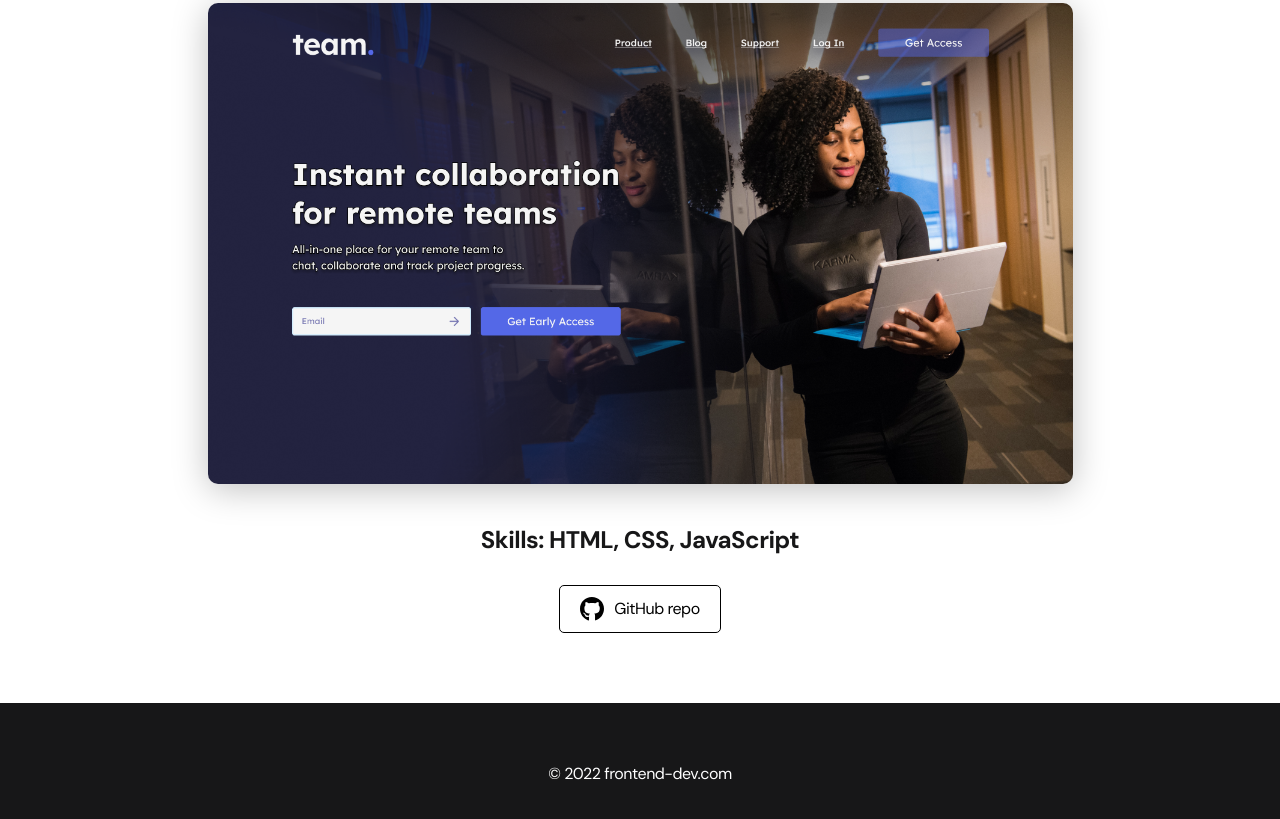
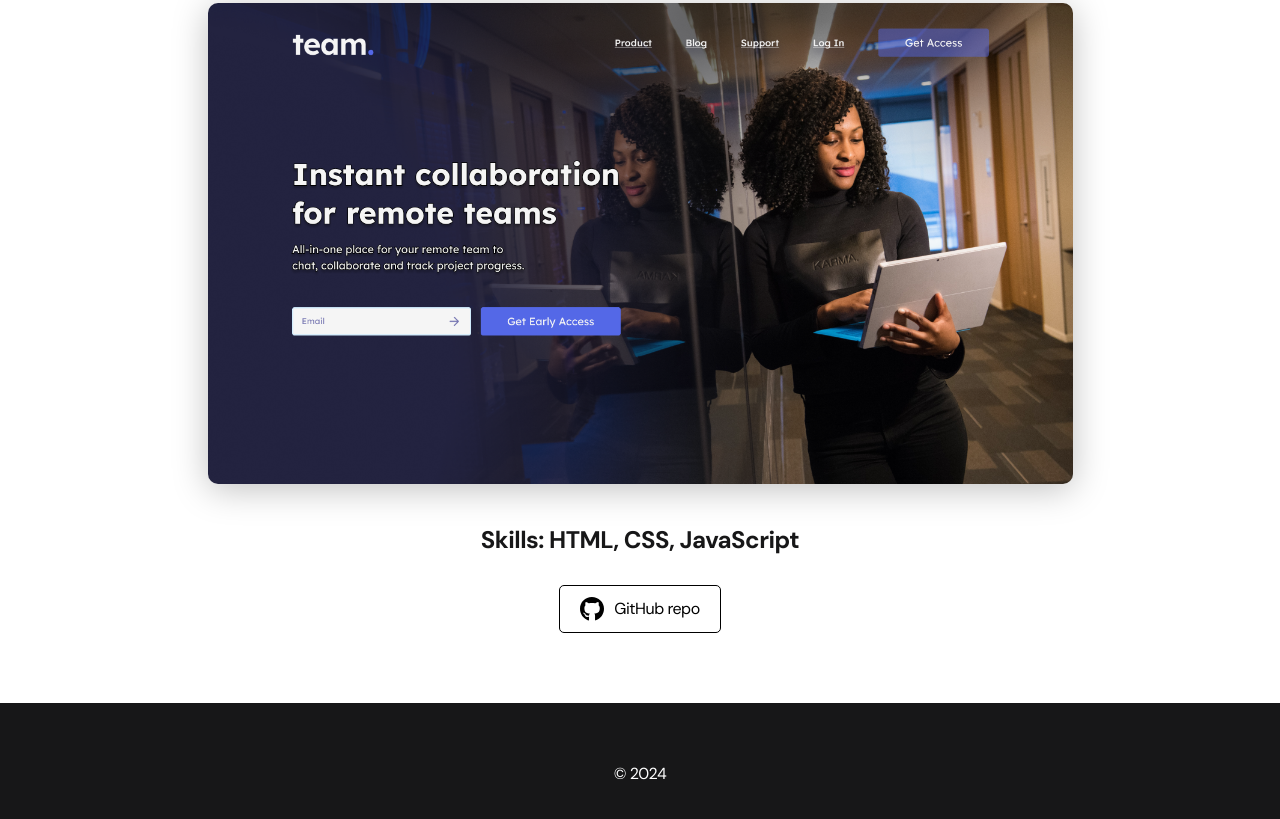
Before and after one commit to KoliaDutchak/portfolio, a plain HTML site: page team-landing-project-page.html in a window 1280 px wide. Shown: the part 291-1110 px from the top of the page. Drawn offline with Linux system fonts and the light colour scheme.

Commit message:
Update team-landing-project-page.html

```diff
--- a/team-landing-project-page.html
+++ b/team-landing-project-page.html
@@ -54,7 +54,7 @@
     <footer class="footer">
         <div class="container">
             <div class="footer__wrapper">
-                <div class="copyright"><p>© 2022 frontend-dev.com</p></div>
+                <div class="copyright"><p>© 2024</p></div>
             </div>
 
         </div>
```
